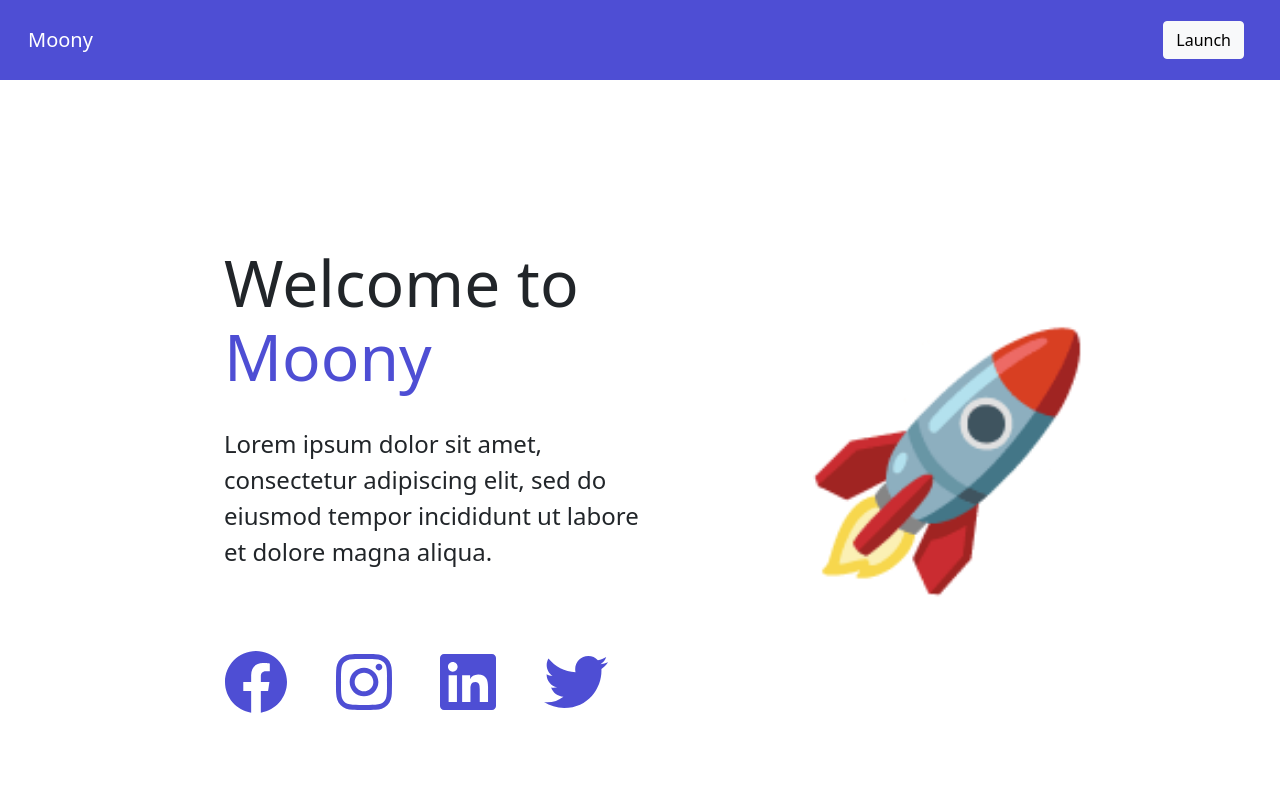
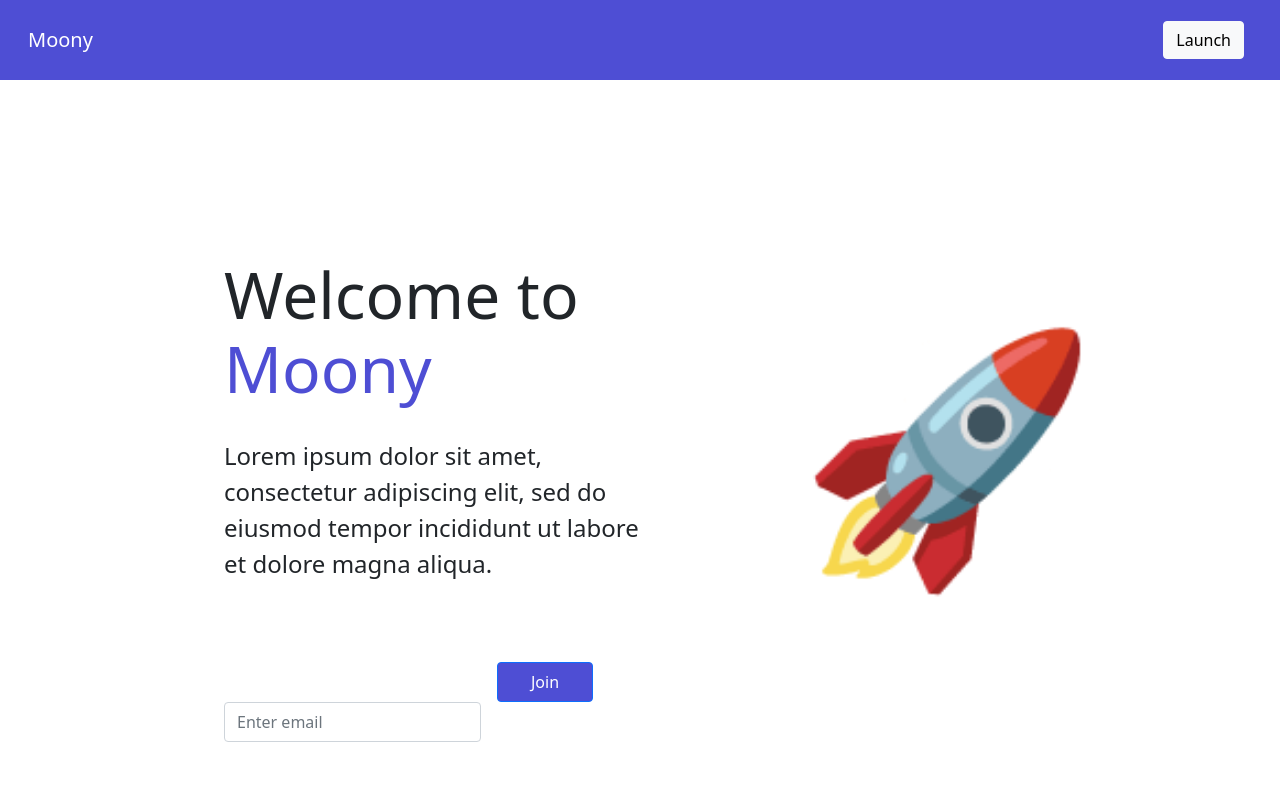
Before and after one commit to dariovp/ja-hackathon, a Next.js app: page / in a window 1280 px wide. Shown: the top 800 px of the page. Built offline with nearby package versions, Linux system fonts and the light colour scheme; no server answers.

Commit message:
assddasd

```diff
--- a/components/Footer.jsx
+++ b/components/Footer.jsx
@@ -30,7 +30,7 @@ export default function Footer() {
 
             {/*Widget de Twitter junto con el texto de arriba*/}
             <div className={styles.twitterWidget}>
-                <a className="twitter-timeline" data-width="400" data-height="400" data-theme="ligth" href="https://twitter.com/themoonyapp?ref_src=twsrc%5Etfw">Tweets by themoonyapp</a> <script async src="https://platform.twitter.com/widgets.js" charset="utf-8"></script>
+                <a className="twitter-timeline" data-width="400" data-height="400" data-theme="ligth" href="https://twitter.com/themoonyapp?ref_src=twsrc%5Etfw">Tweets by themoonyapp</a> <script async src="https://platform.twitter.com/widgets.js" charSet="utf-8"></script>
             </div>
         </div>
     );
--- a/components/Section/Intro/Intro.module.css
+++ b/components/Section/Intro/Intro.module.css
@@ -41,12 +41,13 @@
   color: #4e4ed4;
 }
 
-.socialMediaIcons{
+.registerInput{
+  width: 20rem;
+  margin-top: 5rem;
+  height: 2.5rem;
   display: flex;
   justify-content: left;
-  align-items: top;
-  font-size: 4rem;
-  margin-top: 5rem;
+  align-items: center;
 }
 
 .icon{
@@ -56,6 +57,13 @@
 
 .subtitle{
   font-size: 1.5rem
+}
+
+.inputButton{
+  width: 6rem;
+  height: 2.5rem;
+  margin-left: 1rem;
+  background-color: #4e4ed4;
 }
 
 .timebox{
@@ -82,3 +90,8 @@ font-size: 0.8rem;
 color: #4e4ed4;
 font-weight: bold;
 }
+
+.inputLabel{
+  font-size: 2rem;
+  margin-bottom: -5rem;
+}
--- a/components/Section/Intro/index.jsx
+++ b/components/Section/Intro/index.jsx
@@ -1,12 +1,15 @@
 import styles from "./Intro.module.css";
 import { FontAwesomeIcon } from '@fortawesome/react-fontawesome';
-import { faFacebook, faInstagram, faLinkedin, faTwitter} from '@fortawesome/free-brands-svg-icons';
+import { faFacebook, faInstagram, faLinkedin, faTwitter } from '@fortawesome/free-brands-svg-icons';
 import { useState } from "react";
-
+import { Button, Collapse } from "react-bootstrap";
 
 
 export default function Intro(props) {
     let duration = props.duration;
+    const [email, setEmail] = useState('');
+    const [open, setOpen] = useState(false);
+
     return (
         <div className={styles.intro}>
             <div className={styles.description}>
@@ -16,16 +19,18 @@ export default function Intro(props) {
                     </h1 >
                     <p className={styles.subtitle}>
                         Lorem ipsum dolor sit amet, consectetur adipiscing elit, sed do eiusmod tempor incididunt ut labore et dolore magna aliqua.
-            </p>
-                    <div className={styles.socialMediaIcons}>
-                        <FontAwesomeIcon icon={faFacebook} className={styles.icon} />
-                        <FontAwesomeIcon icon={faInstagram} className={styles.icon} />
-                        <FontAwesomeIcon icon={faLinkedin} className={styles.icon} />
-                        <FontAwesomeIcon icon={faTwitter} className={styles.icon} />
-
+                    </p>
+                    <div>
+                        <form>
+                            <div className={`form-group ${styles.registerInput}`}>
+                                    <input className={`form-control ${styles.registerInput}`} type="email" id="exampleInputEmail1" aria-describedby="emailHelp" placeholder="Enter email" />
+                                <div><button type="submit" className={`btn btn-primary ${styles.inputButton}`} >Join</button></div>
+                            </div>
+                        </form>
                     </div>
                 </div>
             </div>
+
             <div className={styles.rocketSection}>
                 <div className={styles.rocketLogo}>🚀</div>
                 {duration && <div className={styles.counter}>
```
Also changed, not shown: pages/register/index.js (+0 -30 lines).
